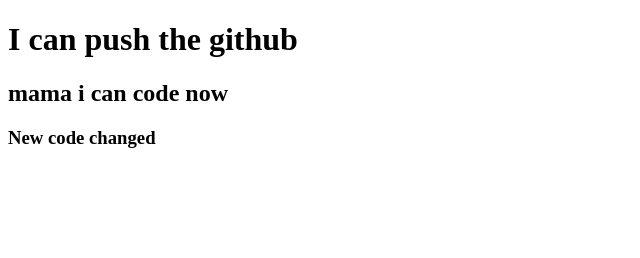
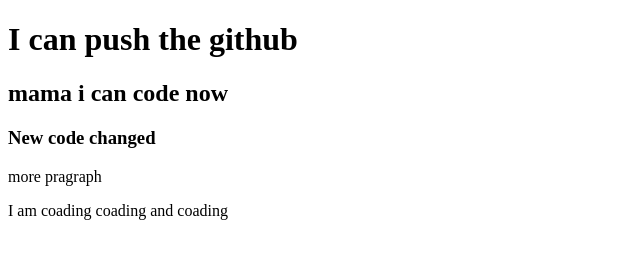
Before and after one commit to jewel768/my-second-repo, a plain HTML site: page index.html in a window 1280 px wide. Shown: the whole page, without its empty margins (0-640 px from the left). Drawn offline with Linux system fonts and the light colour scheme.

```diff
--- a/index.html
+++ b/index.html
@@ -10,6 +10,8 @@
     <h1>I can push the github</h1>
     <h2>mama i can code now</h2>
     <h3>New code changed</h3>
+    <p>more pragraph</p>
+    <p>I am coading coading and coading</p>
 
 </body>
 </html>
```
Also changed, not shown: style.css (added).
